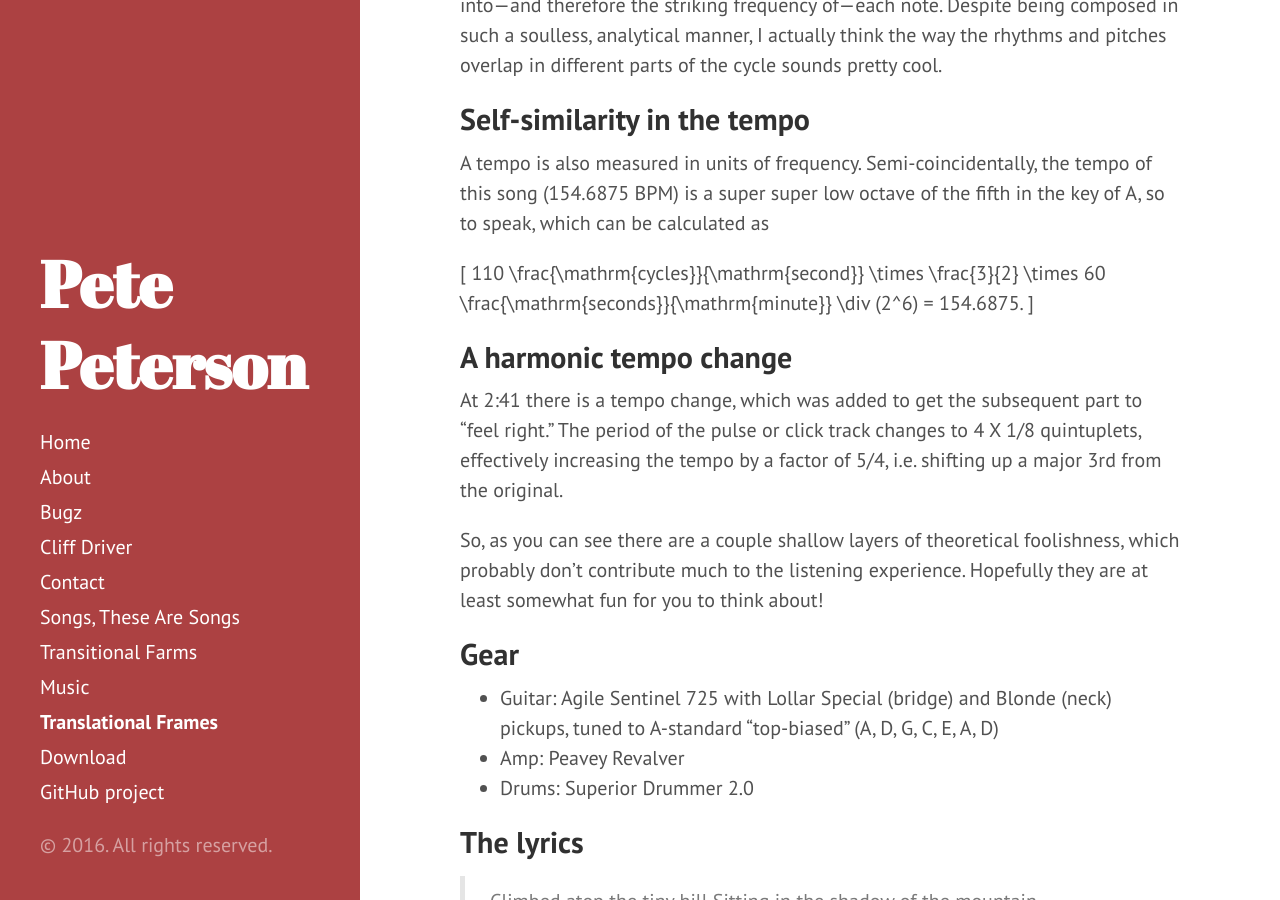
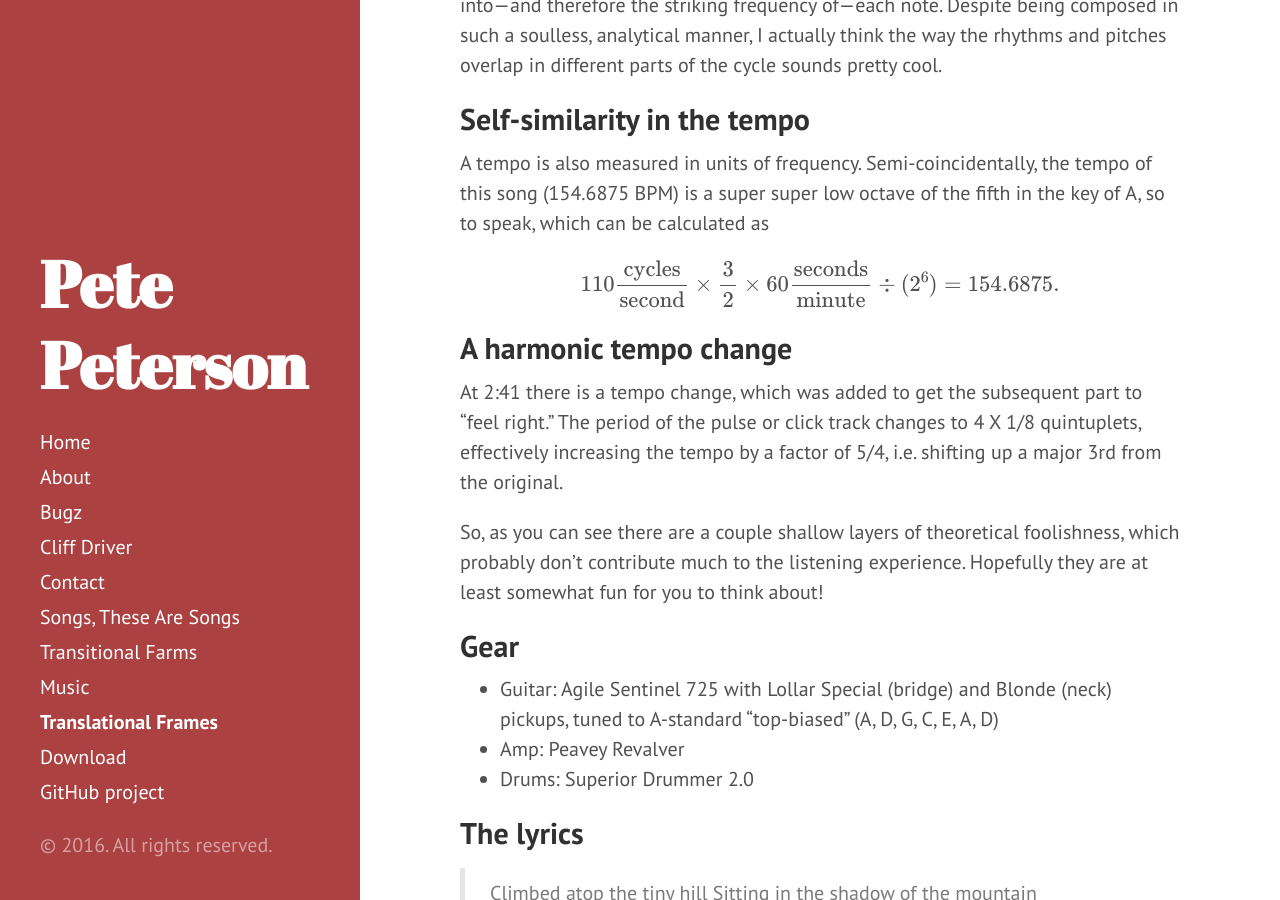
Before and after one commit to petepm/petepm.github.io, a Jekyll site: the page built from music/synchronized-seasoning/translational-frames.md, in a window 1280 px wide and 900 px high, scrolled down 2364 px. Built offline with Jekyll 4.4.1, drawn with Linux system fonts in a browser that asks for light colours; formulas are drawn with MathJax 3.

```diff
--- a/_layouts/default.html
+++ b/_layouts/default.html
@@ -12,4 +12,8 @@
     </div>
 
   </body>
+
+  <script type="text/javascript"
+    src="http://cdn.mathjax.org/mathjax/latest/MathJax.js?config=TeX-AMS-MML_HTMLorMML">
+  </script>
 </html>
--- a/music/synchronized-seasoning/translational-frames.md
+++ b/music/synchronized-seasoning/translational-frames.md
@@ -73,7 +73,9 @@ A tempo is also measured in units of frequency. Semi-coincidentally, the tempo
 of this song (154.6875 BPM) is a super super low octave of the fifth in the key
 of A, so to speak, which can be calculated as
 
-\[ 110 \frac{\mathrm{cycles}}{\mathrm{second}} \times \frac{3}{2} \times 60 \frac{\mathrm{seconds}}{\mathrm{minute}} \div (2^6) = 154.6875. \]
+$$
+110 \frac{\mathrm{cycles}}{\mathrm{second}} \times \frac{3}{2} \times 60 \frac{\mathrm{seconds}}{\mathrm{minute}} \div (2^6) = 154.6875.
+$$
 
 
 ## A harmonic tempo change
```
